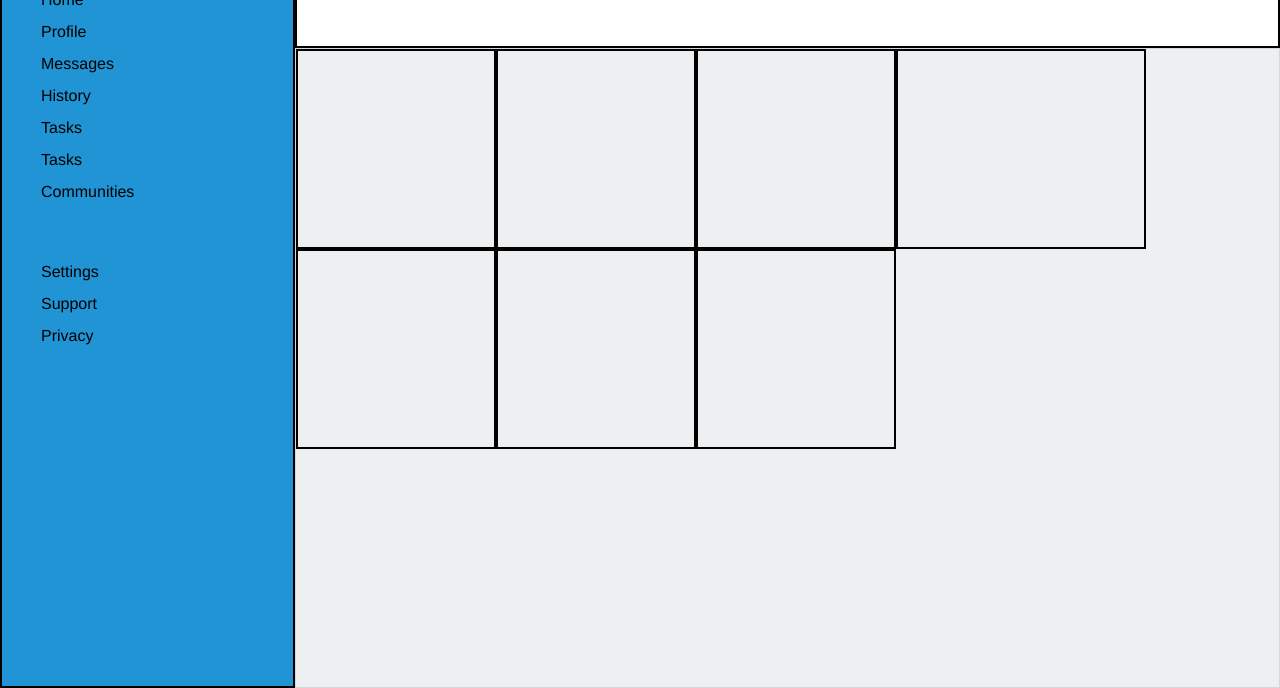
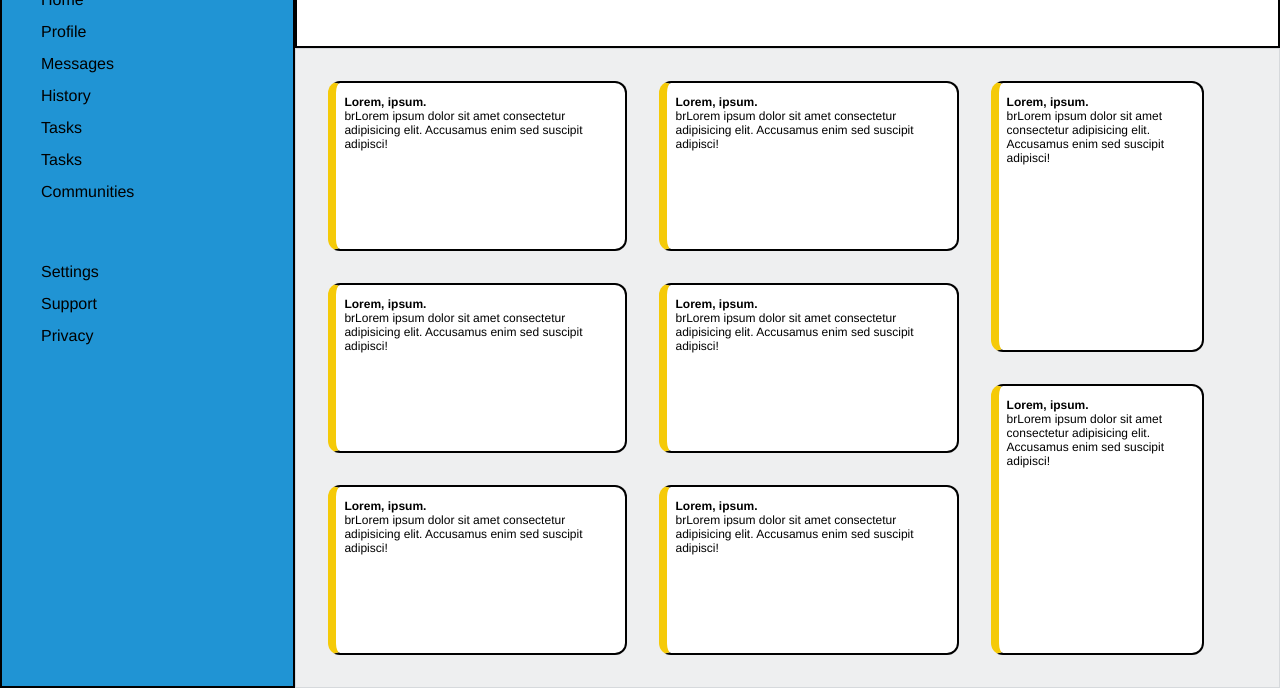
Before and after one commit to AOPrukcu/admin-page, a plain HTML site: page index.html in a window 1280 px wide. Shown: the part 112-800 px from the top of the page. Drawn offline with Linux system fonts and the light colour scheme.

Commit message:
only styling left

```diff
--- a/index.html
+++ b/index.html
@@ -46,13 +46,94 @@
       </div>
     </div>
     <div class="content">
-      <div class="card"></div>
-      <div class="card"></div>
-      <div class="card"></div>
-      <div class="card"></div>
-      <div class="card"></div>
-      <div class="card"></div>
-      <div class="card"></div>
+      <div class="card other">
+        <div>
+          <p><strong>Lorem, ipsum.</strong><br>brLorem ipsum dolor sit amet consectetur adipisicing elit. Accusamus enim sed suscipit adipisci!</p>
+        </div>
+        <div>
+          <a href="">
+
+          </a>
+          <a href=""></a>
+          <a href=""></a>
+        </div>
+        <div>
+          <a href=""></a>
+          <a href=""></a>
+          <a href=""></a>
+        </div>
+      </div>
+      <div class="card other">
+        <div>
+          <p><strong>Lorem, ipsum.</strong><br>brLorem ipsum dolor sit amet consectetur adipisicing elit. Accusamus enim sed suscipit adipisci!</p>
+        </div>
+        <div>
+          <a href=""></a>
+          <a href=""></a>
+          <a href=""></a>
+        </div>
+      </div>
+      <div class="card other">
+        <div>
+          <p><strong>Lorem, ipsum.</strong><br>brLorem ipsum dolor sit amet consectetur adipisicing elit. Accusamus enim sed suscipit adipisci!</p>
+        </div>
+        <div>
+          <a href=""></a>
+          <a href=""></a>
+          <a href=""></a>
+        </div>
+      </div>
+
+      <div class="card card-4">
+        <div>
+          <p><strong>Lorem, ipsum.</strong><br>brLorem ipsum dolor sit amet consectetur adipisicing elit. Accusamus enim sed suscipit adipisci!</p>
+        </div>
+        <div>
+          <a href=""></a>
+          <a href=""></a>
+          <a href=""></a>
+        </div>
+      </div>
+      <div class="card other">
+        <div>
+          <p><strong>Lorem, ipsum.</strong><br>brLorem ipsum dolor sit amet consectetur adipisicing elit. Accusamus enim sed suscipit adipisci!</p>
+        </div>
+        <div>
+          <a href=""></a>
+          <a href=""></a>
+          <a href=""></a>
+        </div>
+      </div>
+      <div class="card other">
+        <div>
+          <p><strong>Lorem, ipsum.</strong><br>brLorem ipsum dolor sit amet consectetur adipisicing elit. Accusamus enim sed suscipit adipisci!</p>
+        </div>
+        <div>
+          <a href=""></a>
+          <a href=""></a>
+          <a href=""></a>
+        </div>
+      </div>
+      <div class="card other ">
+        <div>
+          <p><strong>Lorem, ipsum.</strong><br>brLorem ipsum dolor sit amet consectetur adipisicing elit. Accusamus enim sed suscipit adipisci!</p>
+        </div>
+        <div>
+          <a href=""></a>
+          <a href=""></a>
+          <a href=""></a>
+        </div>
+      </div>
+      <div class="card card-8">
+        <div>
+          <p><strong>Lorem, ipsum.</strong><br>brLorem ipsum dolor sit amet consectetur adipisicing elit. Accusamus enim sed suscipit adipisci!</p>
+        </div>
+        <div>
+          <a href=""></a>
+          <a href=""></a>
+          <a href=""></a>
+        </div>
+      </div>
     </div>
   </body>
 </html>
--- a/styles.css
+++ b/styles.css
@@ -25,7 +25,8 @@ body > div {
   padding: 10px 32px;
   flex-direction: column;
 }
-.header-row-1,.header-row-2{
+.header-row-1,
+.header-row-2 {
   display: flex;
   justify-content: space-between;
   align-items: center;
@@ -53,24 +54,56 @@ li {
   display: grid;
   background-color: #eeeff0;
   border: 1px solid #d6d9dc;
-  grid-template-rows: 200px 200px 200px;
-  grid-template-columns: 200px 200px 200px 250px  ;
+  grid-template-columns: repeat(2,0.35fr) repeat(1,0.25fr) ;
+  gap: 32px;
+  padding: 32px;
+  grid-template-rows: repeat(6, auto);
+
+
 }
-.card{
+
+
+.other{
+ grid-row: span 2;
+ grid-column-end: 3;
+ grid-column: span 1;
+}
+.card-4 ,.card-8{
+  grid-row:span 3 ;
+  grid-column: span 1;
+  grid-column-start: 3 ;
+  grid-column-end: 2 3 ;
+}
+.card-4 {
+  grid-row-start:1 ;
+  grid-row-end: 4;
+}
+.card-8 {
+  grid-row-start:4 ;
+  grid-row-end: 7;
+}
+
+.card {
   border: 2px solid black;
+  background-color: #ffffff;
+  border-radius: 12px;
+  border-left: 8px solid rgb(245, 202, 8);
+  display: grid;
+  grid-template-rows:80px repeat(1,auto) ;
+  padding: 12px 8px;
+  font-size: 12px;
 }
-.button-box{
+.button-box {
   display: flex;
   justify-content: space-between;
   gap: 18px;
-
 }
-button{
+button {
   font-size: 12px;
   font-weight: bold;
 
-    color: #FFFFFF;
-    background-color: #5995DA;
+  color: #ffffff;
+  background-color: #5995da;
 
   border: none;
   border-radius: 80px;
@@ -79,7 +112,4 @@ button{
   cursor: pointer;
 
   width: 80px;
-
-
-
 }
```
Lines whose indentation alone changed are shown as unchanged.
